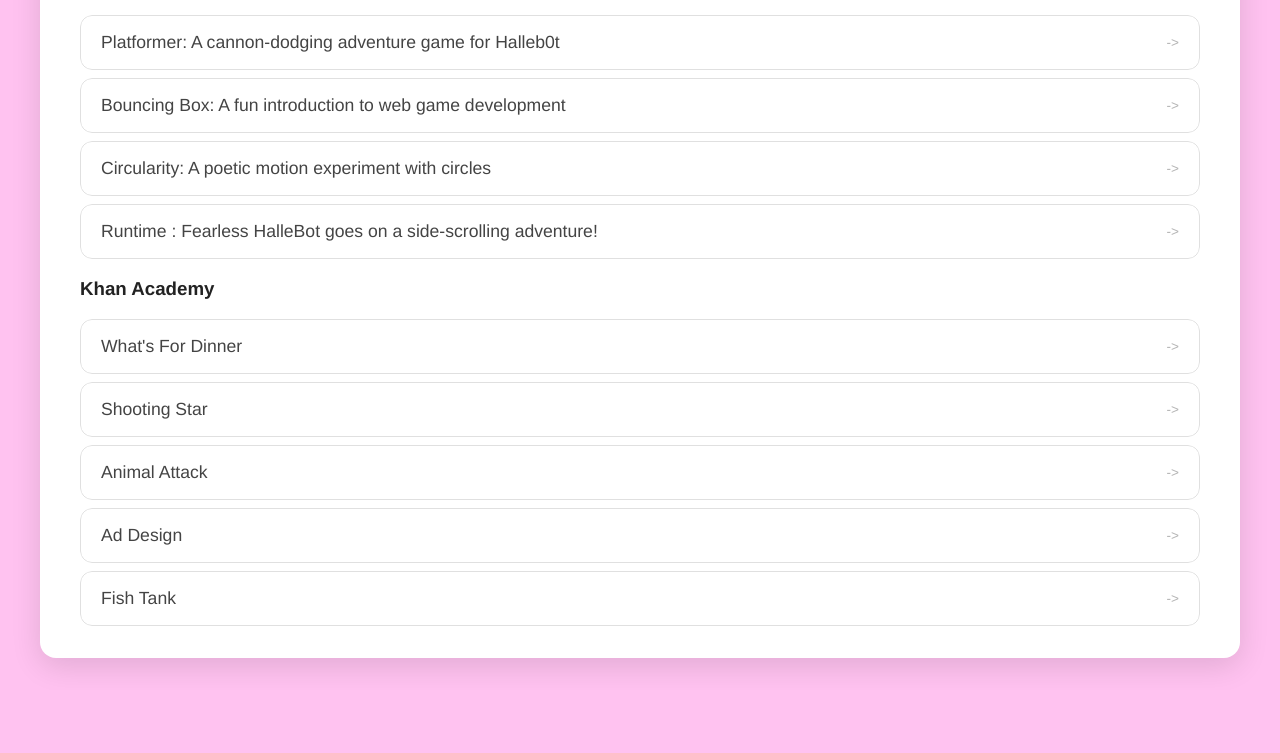
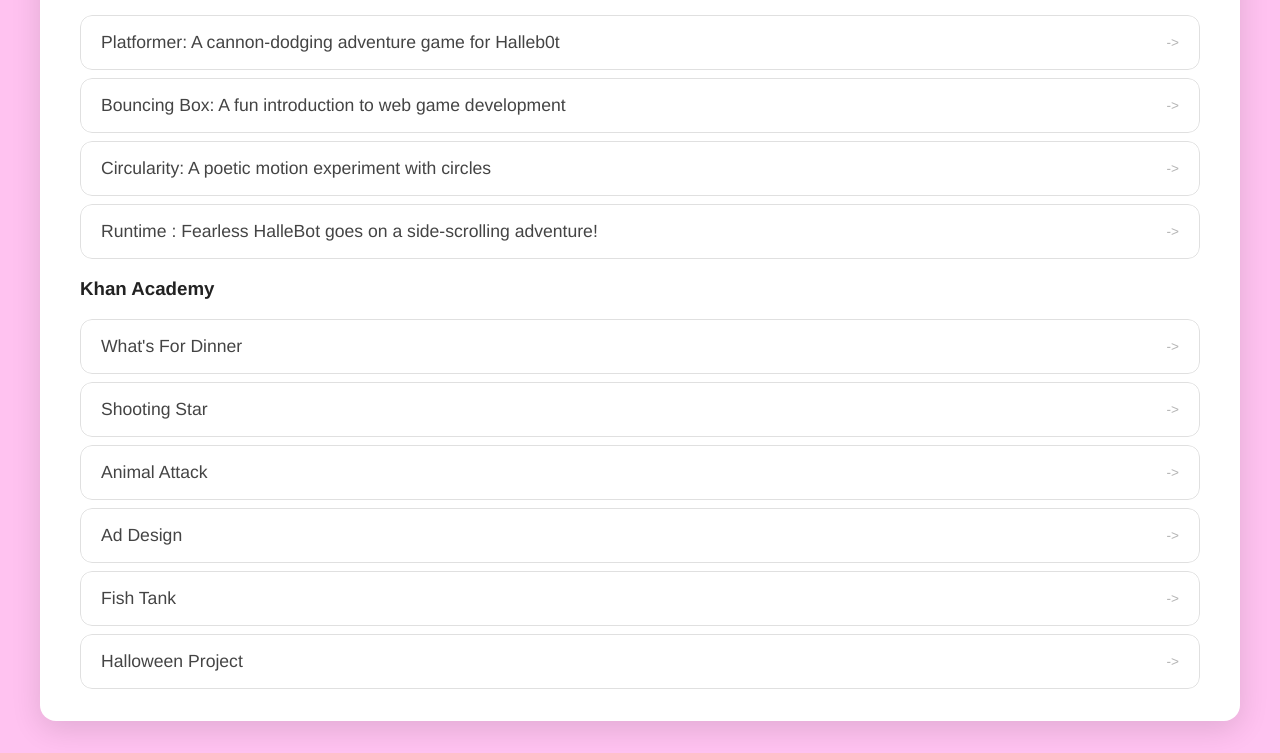
Before and after one commit to benjaminrodriguez9312/benjaminrodriguez9312.github.io, a plain HTML site: page portfolio.html in a window 1280 px wide. Shown: the part 257-1010 px from the top of the page. Before the commit the page ends 947 px from the top, so only its background shows below. Drawn offline with Linux system fonts and the light colour scheme.

Commit message:
Yo Quiery Taco Bell

```diff
--- a/portfolio.html
+++ b/portfolio.html
@@ -52,6 +52,9 @@
           <li>
             <a href="https://www.khanacademy.org/computer-programming/the-heavily-armored-mobile-military-cannon-on-treads-made-for-the-express-purpose-of-housing-aquatic-beings/6059729496162304" target = "_blank">Fish Tank</a>
           </li>
+          <li>
+            <a href="https://www.khanacademy.org/computer-programming/rodriguez_halloween-project/5089237889040384" target = "_blank">Halloween Project</a>
+          </li>
         </ul>
        </div>
       </div>
```
